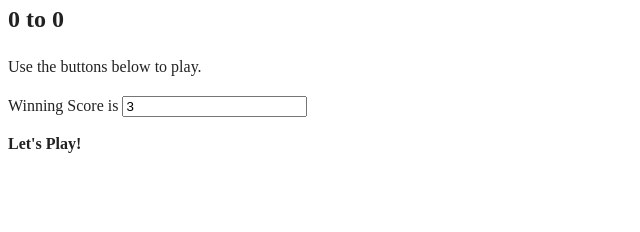
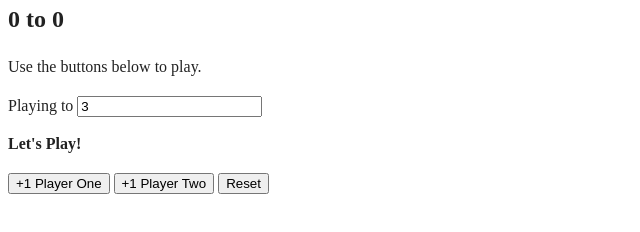
Before and after one commit to abdellah59/brief-Score-Keeper, a website built with webpack: page index.html in a window 1280 px wide. Shown: the part 110-342 px from the top of the page, without its empty margins (0-640 px from the left). Built offline with nearby package versions, Linux system fonts and the light colour scheme; files whose address does not match are found by name.

Commit message:
feat(index.html): Add game footer with player buttons and reset functionality

```diff
--- a/index.html
+++ b/index.html
@@ -45,11 +45,19 @@
         <h2><span id="p1Score">0</span> to <span id="p2Score">0</span></h2>
         <p>Use the buttons below to play.</p>
 
-        <label for="limit">Winning Score is</label>
+        <label for="limit">Playing to</label>
         <input type="number" id="limit" min="1" value="3">
         <p><strong id= "winner">Let's Play!</strong></p>
 
       </section>
+
+      <footer class="game-footer">
+
+        <button id="p1button">+1 Player One</button>
+        <button id="p2button">+1 Player Two</button>
+        <button id="reset">Reset</button>
+
+      </footer>
 
     </section>
   </main>
```
